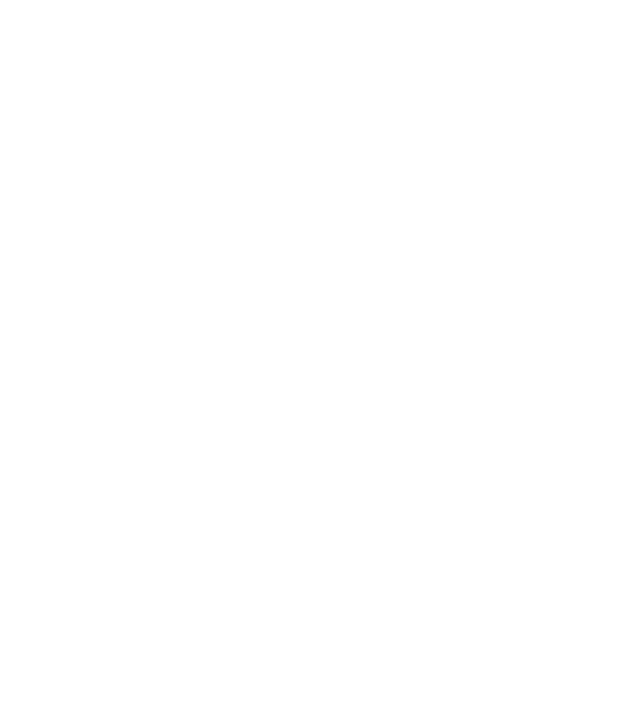
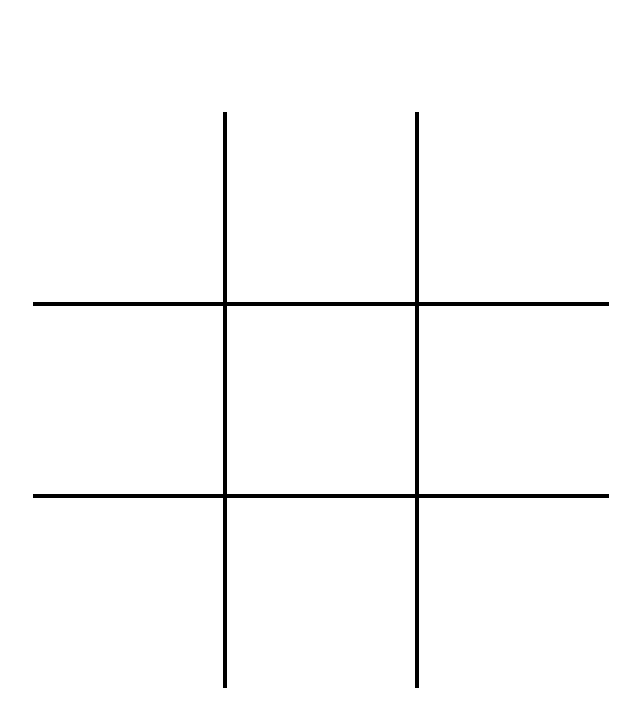
Before and after one commit to RobLaughlin/TOP-Tic-Tac-Toe, a plain HTML site: page index.html in a window 1280 px wide. Shown: the whole page, without its empty margins (319-959 px from the left). Drawn offline with Linux system fonts and the light colour scheme.

Commit message:
Setup Tic Tac Toe display

```diff
--- /dev/null
+++ b/css/TicTacToe.css
@@ -0,0 +1,28 @@
+#TTTBoard {
+    width: 45vw;
+    height: 45vw;
+    display: grid;
+    grid-template-columns: 1fr 1fr 1fr;
+    grid-template-rows: 1fr 1fr 1fr;
+    margin: auto;
+}
+
+#TTTBoard > .square {
+    border: 2px solid black;
+}
+
+#TTTBoard > .square:nth-child(3n - 2) {
+    border-left: 0;
+}
+
+#TTTBoard > .square:nth-child(3n) {
+    border-right: 0;
+}
+
+#TTTBoard > .square:nth-child(n + 7) {
+    border-bottom: 0;
+}
+
+#TTTBoard > .square:nth-child(-n + 3) {
+    border-top: 0;
+}
--- /dev/null
+++ b/css/index.css
@@ -0,0 +1,12 @@
+* {
+    box-sizing: border-box;
+    margin: 0;
+    padding: 0;
+}
+
+.TTTBoardContainer {
+    display: flex;
+    justify-content: center;
+    align-items: center;
+    height: 100vh;
+}
--- a/index.html
+++ b/index.html
@@ -4,8 +4,23 @@
     <meta charset="UTF-8">
     <meta name="viewport" content="width=device-width, initial-scale=1.0">
     <title>Tic Tac Toe</title>
+    <link rel="stylesheet" href="css/TicTacToe.css">
+    <link rel="stylesheet" href="css/index.css">
 </head>
 <body>
+    <div class="TTTBoardContainer">
+        <div id="TTTBoard">
+            <div class="square" data-index="1"></div>
+            <div class="square" data-index="2"></div>
+            <div class="square" data-index="3"></div>
+            <div class="square" data-index="4"></div>
+            <div class="square" data-index="5"></div>
+            <div class="square" data-index="6"></div>
+            <div class="square" data-index="7"></div>
+            <div class="square" data-index="8"></div>
+            <div class="square" data-index="9"></div>
+        </div>
+    </div>
     <script src="js/TicTacToe.js" type="text/javascript"></script>
     <script src="js/index.js" type="text/javascript"></script>
 </body>
```
